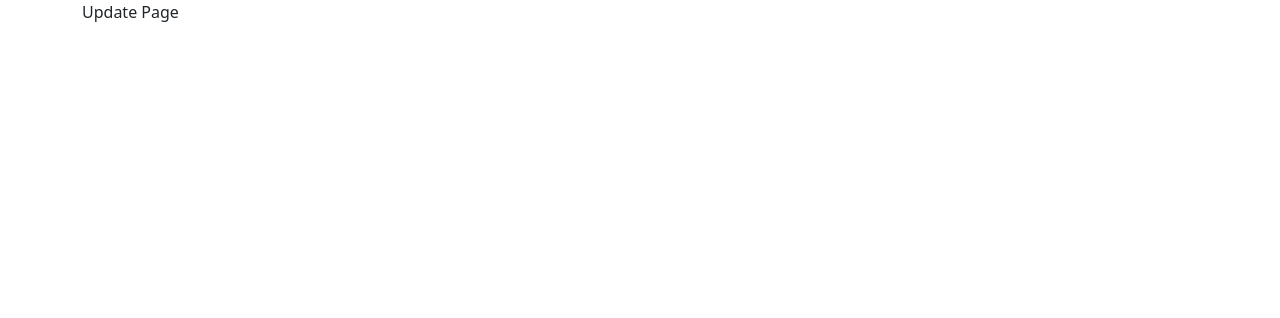
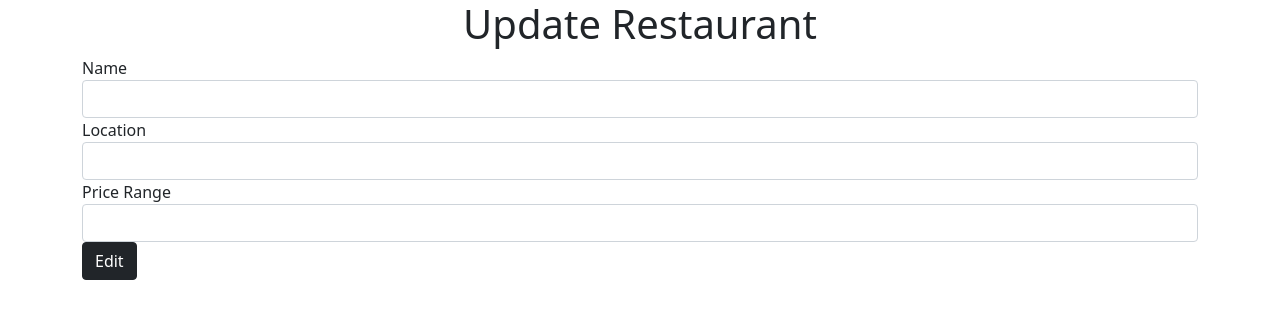
Before and after one commit to snehalmundhe10/TripAdvisor, a React (Create React App) app in the folder tripadvisor-client/: page /restaurants/1/update in a window 1280 px wide. Shown: the top 318 px of the page. Built offline with nearby package versions, Linux system fonts and the light colour scheme; no server answers.

Commit message:
feat: update restaurant feature

```diff
--- a/tripadvisor-client/src/components/AddRestaurant.jsx
+++ b/tripadvisor-client/src/components/AddRestaurant.jsx
@@ -7,7 +7,7 @@
     const {addRestaurants} = useContext(RestaurantsContext);
     const [name, setName] = useState("");
     const [location, setLocation] = useState("");
-    const [priceRange, setPriceRange] = useState("Price Range");
+    const [priceRange, setPriceRange] = useState("Price");
     const handleSubmit = async (e) => {
         e.preventDefault();
         try {
--- a/tripadvisor-client/src/components/Header.jsx
+++ b/tripadvisor-client/src/components/Header.jsx
@@ -33,7 +33,11 @@
                                    Things to do
                                  </a>
                              </th>
-                             <th><b>Restaurants</b></th>
+                             <th>
+                                 <a href="/">
+                                   <b>Restaurants</b>
+                                 </a>
+                            </th>
                              <th>
                                  <a
                                     href="https://www.tripadvisor.com/Flights-g60745-Boston_Massachusetts-Cheap_Discount_Airfares.html">
--- a/tripadvisor-client/src/components/RestaurantList.jsx
+++ b/tripadvisor-client/src/components/RestaurantList.jsx
@@ -1,11 +1,14 @@
-import React, { useEffect, useContext } from 'react'
-import RestaurantFinder from "../apis/RestaurantFinder"
-import { RestaurantsContext } from '../context/RestaurantsContext'
+import React, { useEffect, useContext} from 'react';
+import RestaurantFinder from "../apis/RestaurantFinder";
+import { RestaurantsContext } from '../context/RestaurantsContext';
+import {useHistory} from "react-router-dom";
 import "./RestaurantList.css";
 
 
 const RestaurantList = (props) => {
-  const {restaurants, setRestaurants} = useContext(RestaurantsContext)
+  const {restaurants, setRestaurants} = useContext(RestaurantsContext);
+  // represents history of the browser
+    let history = useHistory();
     useEffect(() => {
         const fetchData = async () => {
             try {
@@ -22,11 +25,16 @@
             const response = await RestaurantFinder.delete(`/${id}`);
             setRestaurants(restaurants.filter(restaurant => {
                 return restaurant.id !== id
-            }))
+            }));
+            console.log(response);
 
         }catch(err){ console.log(err); }
 
     };
+    const handleUpdate = async (id) => {
+        history.push(`/restaurants/${id}/update`);
+
+    }
     return (
         <div className="list-group">
             <table className="table table-hover table-striped">
@@ -48,7 +56,14 @@
                             <td className="align-middle">{restaurant.location}</td>
                             <td className="align-middle">{"$".repeat(restaurant.price_range)}</td>
                             <td className="align-middle">reviews</td>
-                            <td className="align-middle"><button className="btn btn-warning">Update</button></td>
+                            <td className="align-middle">
+                                <button
+                                onClick={() => handleUpdate(restaurant.id)}
+                                className="btn btn-warning"
+                                >
+                                    Update
+                                    </button>
+                            </td>
                             <td className="align-middle">
                                 <button
                                 onClick={() => handleDelete(restaurant.id)}
--- /dev/null
+++ b/tripadvisor-client/src/components/UpdateRestaurant.jsx
@@ -0,0 +1,62 @@
+import React, {useState,useContext, useEffect} from 'react'
+import { useParams } from 'react-router-dom'
+import RestaurantFinder from '../apis/RestaurantFinder';
+import { RestaurantsContext } from '../context/RestaurantsContext';
+
+const UpdateRestaurant = (props) => {
+    const { id }  = useParams();
+    const { restaurants} = useContext(RestaurantsContext);
+    const [name, setName] = useState("");
+    const [location, setLocation] = useState("");
+    const [priceRange, setPriceRange] = useState("");
+
+    useEffect(() => {
+        const fetchData = async () =>{
+            const response = await RestaurantFinder.get(`/${id}`);
+            console.log(response.data.data);
+            setName(response.data.data.restaurant.name);
+            setLocation(response.data.data.restaurant.location);
+            setPriceRange(response.data.data.restaurant.price_range);
+        };
+        fetchData();
+    },[]);
+    return (
+        <div>
+            <form action="">
+                <div className="form-group">
+                    <label htmlFor="name"> Name </label>
+                    <input
+                    value={name}
+                    onChange={(e) => setName(e.target.value)}
+                    id="name"
+                    className="form-control"
+                    type="text"
+                    />
+                </div>
+                <div className="form-group">
+                    <label htmlFor="location"> Location </label>
+                    <input
+                    value={location}
+                    onChange={(e) => setLocation(e.target.value)}
+                    id="location"
+                    className="form-control"
+                    type="text"
+                    />
+                </div>
+                <div className="form-group">
+                    <label htmlFor="price_range"> Price Range </label>
+                    <input
+                    value={priceRange}
+                    onChange={(e) => setPriceRange(e.target.value)}
+                    id="price_range"
+                    className="form-control"
+                    type="number"
+                    />
+                </div>
+                <button type="submit" className="btn btn-dark">Edit</button>
+            </form>
+        </div>
+    )
+}
+
+export default UpdateRestaurant
--- a/tripadvisor-client/src/routes/UpdatePage.jsx
+++ b/tripadvisor-client/src/routes/UpdatePage.jsx
@@ -1,9 +1,11 @@
 import React from 'react'
+import UpdateRestaurant from '../components/UpdateRestaurant'
 
 const UpdatePage = () => {
     return (
         <div>
-            Update Page
+            <h1 className="text-center"> Update Restaurant</h1>
+            <UpdateRestaurant/>
         </div>
     )
 }
```
Also changed, not shown: 1 other file (tests, documents, lock files or other folders).
